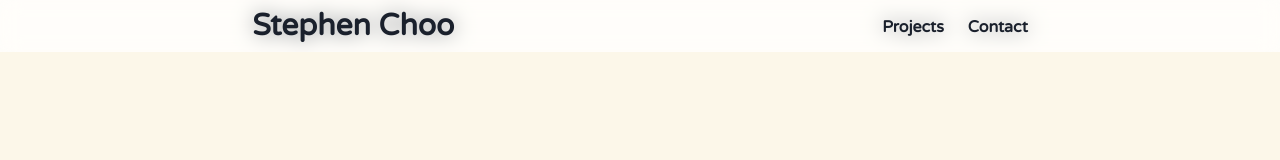
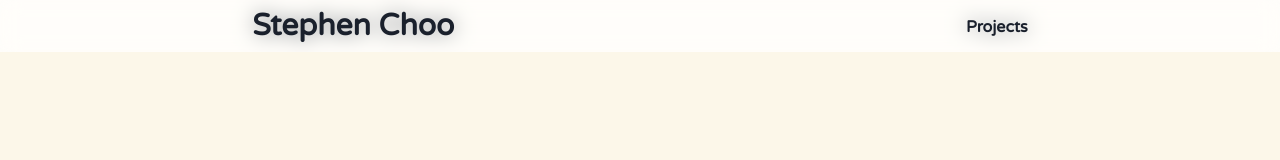
Before and after one commit to stephen-w-choo/visualrecursion, a Next.js app: page /projects in a window 1280 px wide. Shown: the top 160 px of the page. Built offline with nearby package versions, Linux system fonts and the light colour scheme.

Commit message:
Removed contact link

```diff
--- a/components/navbar.js
+++ b/components/navbar.js
@@ -72,9 +72,6 @@ function Navbar(props) {
           <LinkItem href="/wip" path={path}>
             Projects
           </LinkItem>
-          <LinkItem href="/wip" path={path}>
-            Contact
-          </LinkItem>
         </Stack>
       </Container>
     </Box>
--- a/pages/index.js
+++ b/pages/index.js
@@ -72,6 +72,7 @@ export default function Home() {
     <div className={styles.container}>
       <Head>
         <title>Stephen Choo - Homepage</title>
+        <link rel="icon" href="../public/favicon.png"></link>
       </Head>
 
       <Container // Chakra container, defaults to a maxWidth of 60ch
```
